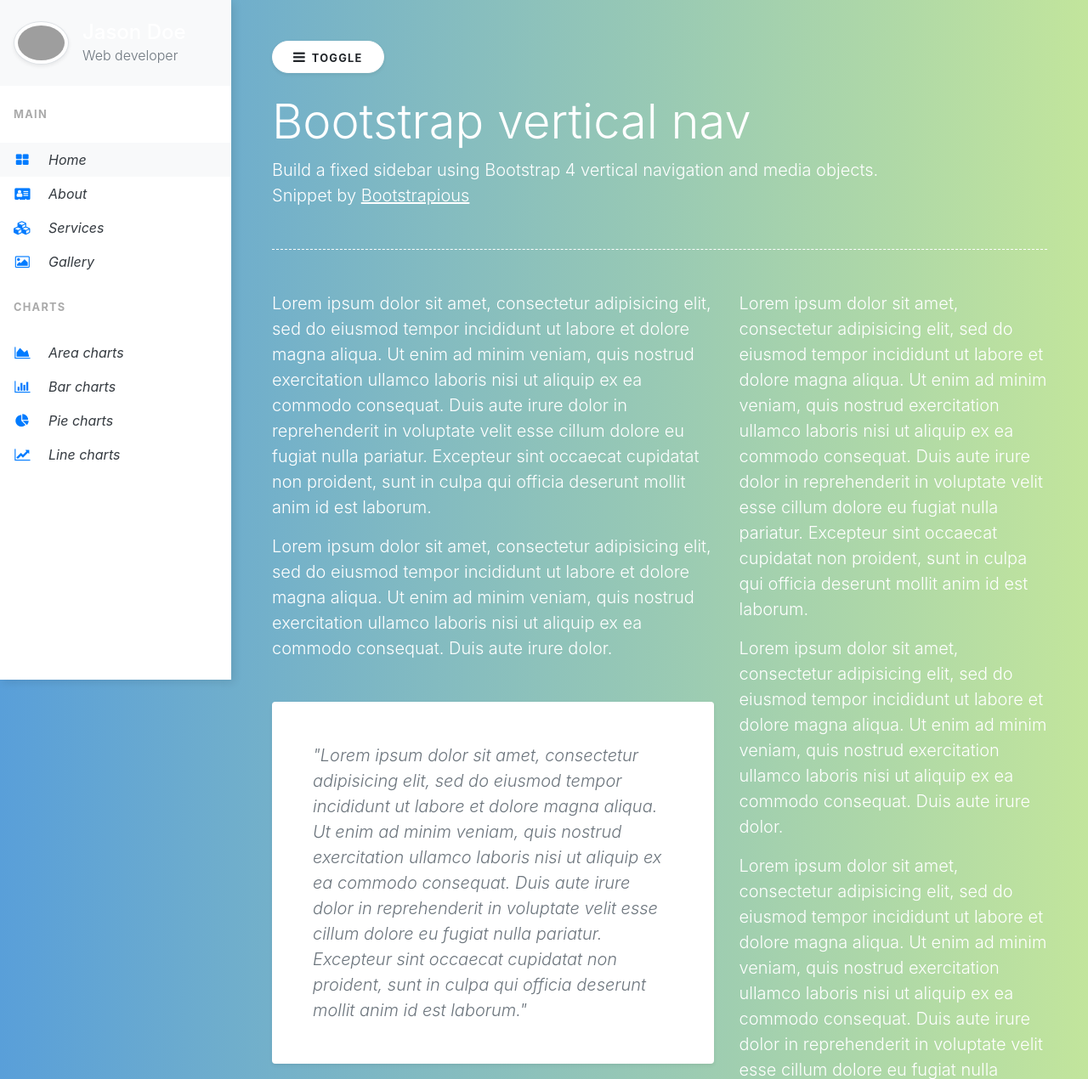
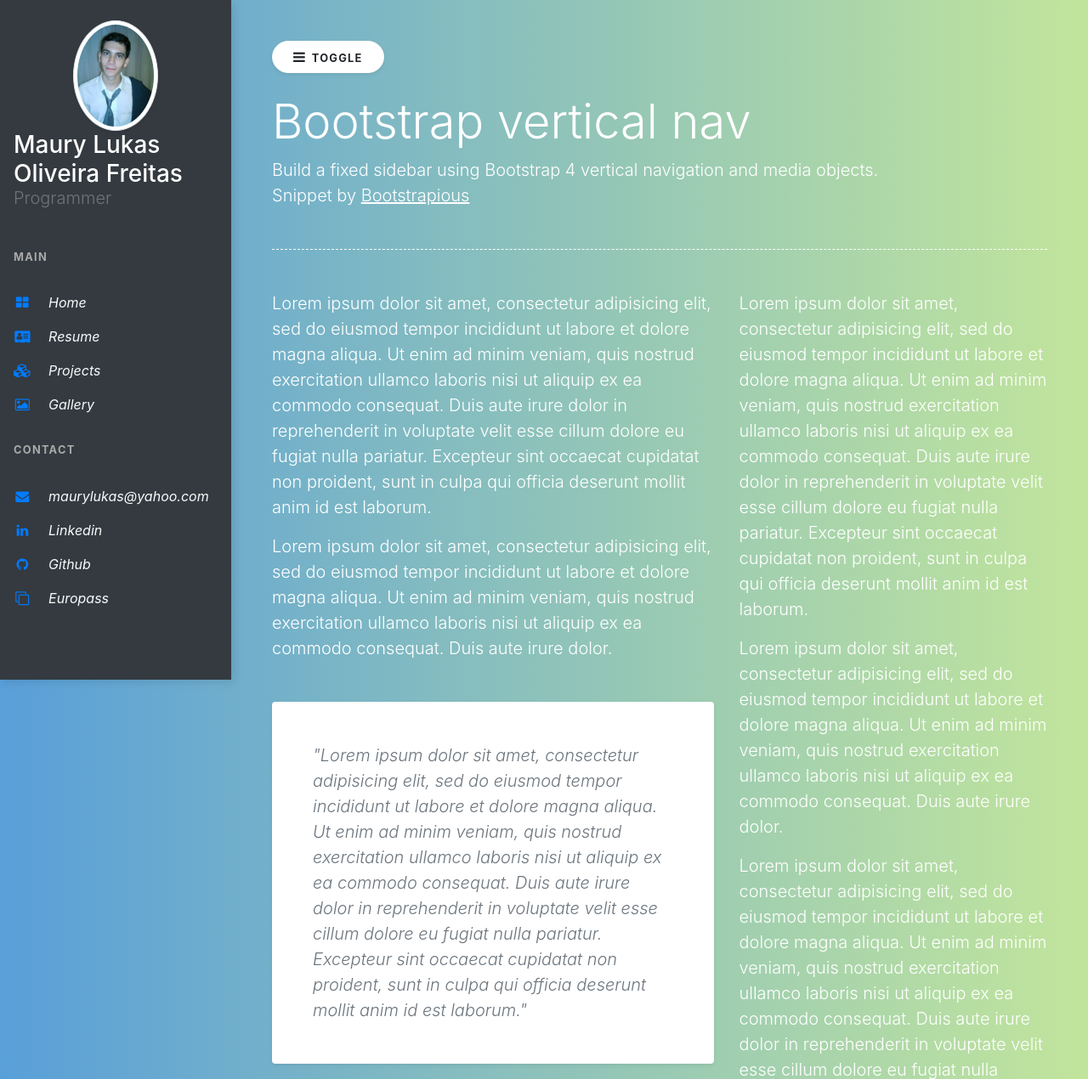
Before and after one commit to maurylukas/mysitecvofml, a Flask app: page / in a window 1280 px wide. Shown: the top 1270 px of the page at 85% size. Run offline with Flask 2, Linux system fonts and the light colour scheme; some libraries are stand-ins or nearby versions; grey boxes are pictures that could not be loaded.

Commit message:
Navbar colors changed
Changed navbar colors, replaced some icons, images and texts.

```diff
--- a/mycv/templates/vertnav.html
+++ b/mycv/templates/vertnav.html
@@ -1,68 +1,69 @@
 <!-- Vertical navbar -->
-<div class="vertical-nav bg-white" id="sidebar">
-  <div class="py-4 px-3 mb-4 bg-light">
-    <div class="media d-flex align-items-center"><img src="https://bootstrapious.com/i/snippets/sn-v-nav/avatar.png" alt="..." width="65" class="mr-3 rounded-circle img-thumbnail shadow-sm">
+<div class="vertical-nav bg-dark" id="sidebar">
+  <div class="py-4 px-3 mb-4 bg-dark">
+    <div class="media d-flex align-items-center">
+        <img src="static/eu.jpg" alt="Me" width="100" class="mr-3 rounded-circle img-thumbnail shadow-sm mx-auto ">
+    </div>
       <div class="media-body">
-        <h4 class="m-0">Jason Doe</h4>
-        <p class="font-weight-light text-muted mb-0">Web developer</p>
+        <h3 class="m-0">Maury Lukas Oliveira Freitas</h3>
+        <h5 class="font-weight-light text-muted mb-0">Programmer</h5>
       </div>
-    </div>
   </div>
 
   <p class="text-gray font-weight-bold text-uppercase px-3 small pb-4 mb-0">Main</p>
 
-  <ul class="nav flex-column bg-white mb-0">
+  <ul class="nav flex-column bg-dark mb-0">
     <li class="nav-item">
-      <a href="#" class="nav-link text-dark font-italic bg-light">
+      <a href="#" class="nav-link text-light font-italic bg-dark">
                 <i class="fa fa-th-large mr-3 text-primary fa-fw"></i>
                 Home
             </a>
     </li>
     <li class="nav-item">
-      <a href="#" class="nav-link text-dark font-italic">
+      <a href="#" class="nav-link text-light font-italic bg-dark">
                 <i class="fa fa-address-card mr-3 text-primary fa-fw"></i>
-                About
+                Resume
             </a>
     </li>
     <li class="nav-item">
-      <a href="#" class="nav-link text-dark font-italic">
+      <a href="#" class="nav-link text-light font-italic bg-dark">
                 <i class="fa fa-cubes mr-3 text-primary fa-fw"></i>
-                Services
+                Projects
             </a>
     </li>
     <li class="nav-item">
-      <a href="#" class="nav-link text-dark font-italic">
+      <a href="#" class="nav-link text-light font-italic bg-dark">
                 <i class="fa fa-picture-o mr-3 text-primary fa-fw"></i>
                 Gallery
             </a>
     </li>
   </ul>
 
-  <p class="text-gray font-weight-bold text-uppercase px-3 small py-4 mb-0">Charts</p>
+  <p class="text-gray font-weight-bold text-uppercase px-3 small py-4 mb-0">Contact</p>
 
-  <ul class="nav flex-column bg-white mb-0">
+  <ul class="nav flex-column bg-dark mb-0">
     <li class="nav-item">
-      <a href="#" class="nav-link text-dark font-italic">
-                <i class="fa fa-area-chart mr-3 text-primary fa-fw"></i>
-                Area charts
+      <a href="#" class="nav-link text-light font-italic bg-dark">
+                <i class="fa fa-envelope mr-3 text-primary fa-fw"></i>
+                maurylukas@yahoo.com
             </a>
     </li>
     <li class="nav-item">
-      <a href="#" class="nav-link text-dark font-italic">
-                <i class="fa fa-bar-chart mr-3 text-primary fa-fw"></i>
-                Bar charts
+      <a href="#" class="nav-link text-light font-italic bg-dark">
+                <i class="fa fa-linkedin mr-3 text-primary fa-fw"></i>
+                Linkedin
             </a>
     </li>
     <li class="nav-item">
-      <a href="#" class="nav-link text-dark font-italic">
-                <i class="fa fa-pie-chart mr-3 text-primary fa-fw"></i>
-                Pie charts
+      <a href="#" class="nav-link text-light font-italic bg-dark">
+                <i class="fa fa-github mr-3 text-primary fa-fw"></i>
+                Github
             </a>
     </li>
     <li class="nav-item">
-      <a href="#" class="nav-link text-dark font-italic">
-                <i class="fa fa-line-chart mr-3 text-primary fa-fw"></i>
-                Line charts
+      <a href="#" class="nav-link text-light font-italic bg-dark">
+                <i class="fa fa-clone mr-3 text-primary fa-fw"></i>
+                Europass
             </a>
     </li>
   </ul>
```
